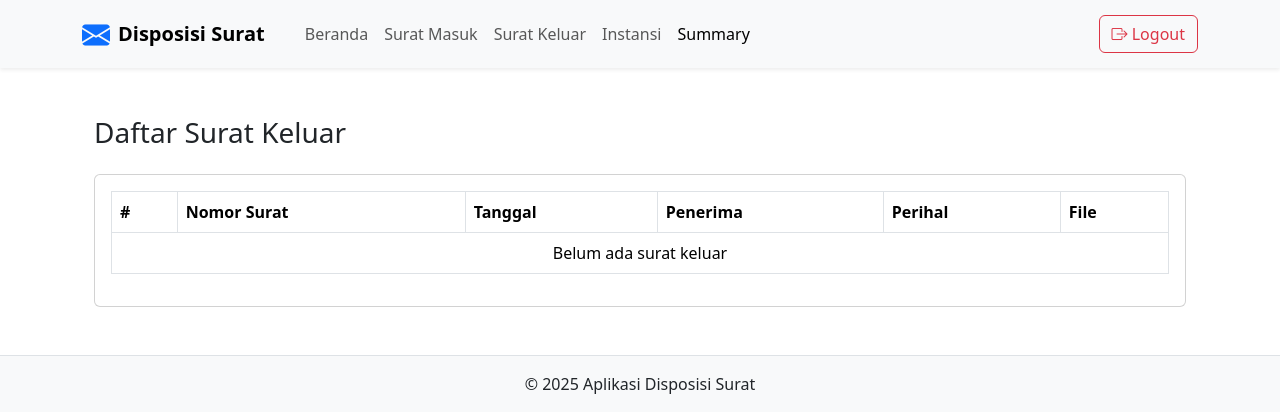
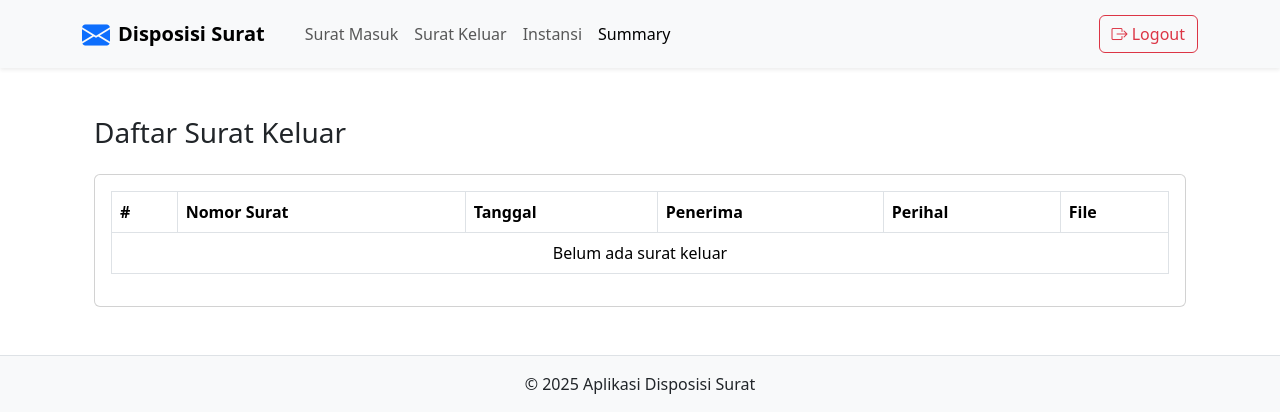
Before and after one commit to Mxikre/disposisi, a Flask app: page /summary in a window 1280 px wide. Shown: the top 420 px of the page. Run offline with Flask 3, Linux system fonts and the light colour scheme; a user stored in the database is signed in; data comes from the database, SQL or seed files in the repository; data that the repository does not hold is empty; parts of the project's set-up code (start-up, migrations or seed data) failed here and were passed over.

Commit message:
first commit

```diff
--- a/app/templates/layouts/base-dashboard.html
+++ b/app/templates/layouts/base-dashboard.html
@@ -18,9 +18,6 @@
             <!-- Navbar links -->
             <div class="collapse navbar-collapse" id="navbarNav">
                 <ul class="navbar-nav ms-3">
-                    <li class="nav-item">
-                        <a class="nav-link {% if request.endpoint == 'main.index' %}active{% endif %}" href="{{ url_for('main.index') }}">Beranda</a>
-                    </li>
                     <li class="nav-item">
                         <a class="nav-link {% if request.endpoint == 'main.surat_masuk' %}active{% endif %}" href="{{ url_for('main.surat_masuk') }}">Surat Masuk</a>
                     </li>
```
